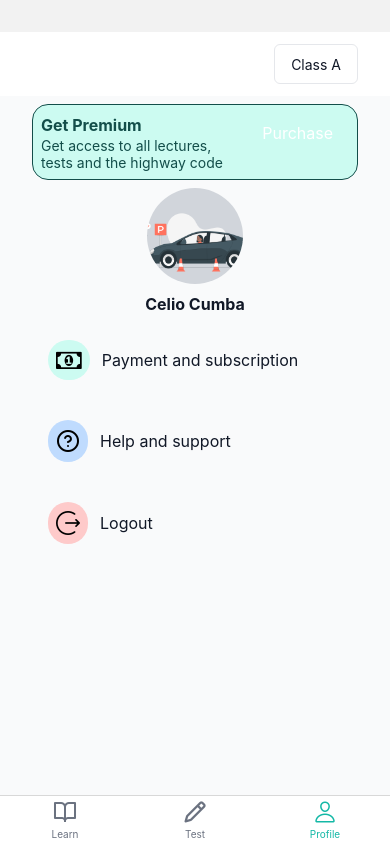
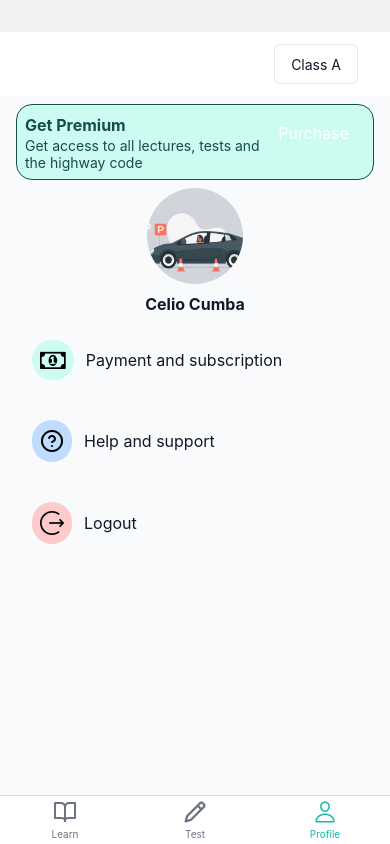
Before and after one commit to CelioJoaquimCumba/InaMova, a React Native app: screen /Profile in a window 390 px wide. Built offline with nearby package versions, Linux system fonts and the light colour scheme.

Commit message:
refactor: change profile padding

```diff
--- a/src/pages/main/Profile.tsx
+++ b/src/pages/main/Profile.tsx
@@ -15,7 +15,7 @@ export const Profile = () => {
       <TopBar />
 
       {/* acquirePremium */}
-      <View className="flex flex-col justify-center items-center p-8 pt-2 space-y-2">
+      <View className="flex flex-col justify-center items-center p-4 pt-2 space-y-2">
       <PremiumCard />
         <Image
           source={images.BlackCarCones}
```
